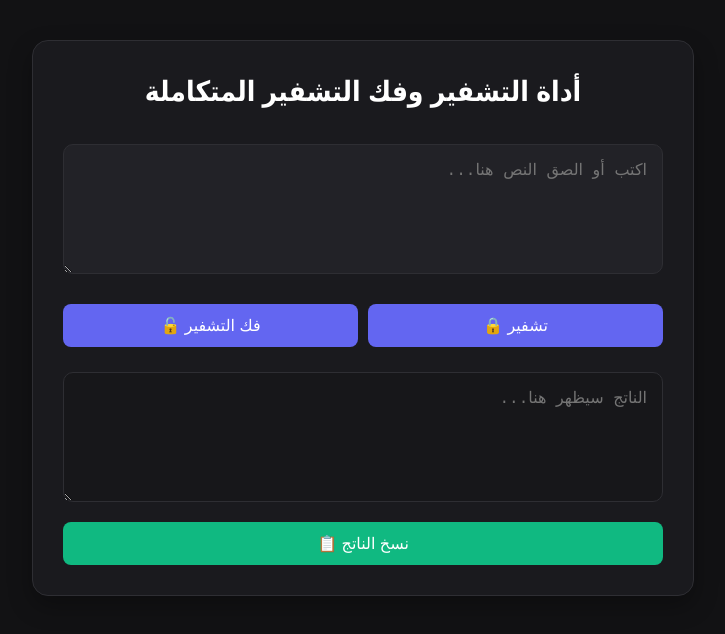
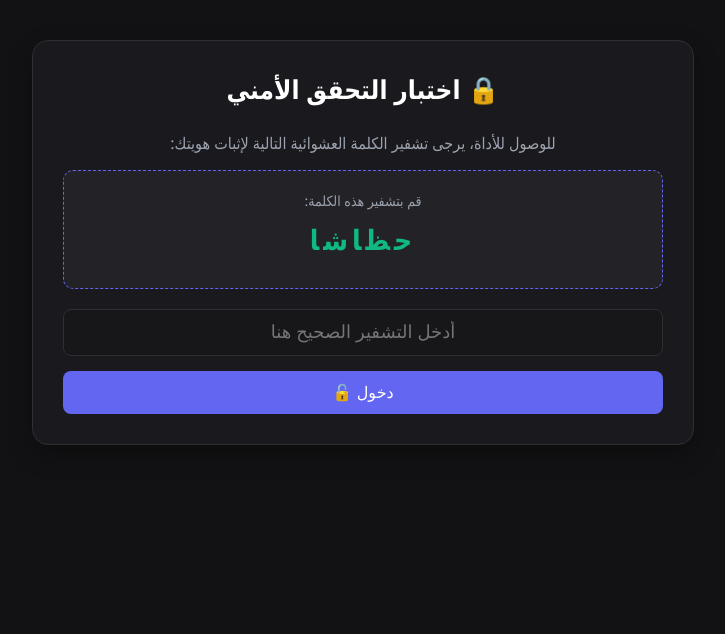
Before and after one commit to hamzaabuwarda2-sudo/Wan3zima, a plain HTML site: page index.html in a window 1280 px wide. Shown: the whole page, without its empty margins (277-1002 px from the left). Drawn offline with Linux system fonts and the light colour scheme.

Commit message:
Update index.html

```diff
--- a/index.html
+++ b/index.html
@@ -3,7 +3,7 @@
 <head>
 <meta charset="UTF-8">
 <meta name="viewport" content="width=device-width, initial-scale=1.0">
-<title>تشفير وفك تشفير متكامل</title>
+<title>نظام تشفير آمن</title>
 <style>
     :root {
         --bg-color: #121214;
@@ -13,6 +13,7 @@
         --text-color: #f3f4f6;
         --text-muted: #9ca3af;
         --border-color: #2e2e33;
+        --danger-color: #ef4444;
     }
 
     body {
@@ -37,9 +38,53 @@
     h2 {
         margin-top: 0;
         margin-bottom: 25px;
-        font-size: 28px;
+        font-size: 26px;
         font-weight: 600;
         color: #fff;
+    }
+
+    /* شاشة القفل */
+    #lock-screen {
+        display: block;
+    }
+
+    /* الأداة الرئيسية (مخفية في البداية) */
+    #main-tool {
+        display: none;
+    }
+
+    .quiz-box {
+        background: #222227;
+        padding: 20px;
+        border-radius: 10px;
+        margin-bottom: 20px;
+        border: 1px dashed var(--accent-color);
+    }
+
+    .random-word {
+        font-size: 28px;
+        font-weight: bold;
+        letter-spacing: 4px;
+        color: #10b981;
+        margin: 10px 0;
+    }
+
+    input[type="text"] {
+        width: 100%;
+        padding: 12px;
+        font-size: 18px;
+        background: #17171a;
+        border: 1px solid var(--border-color);
+        border-radius: 8px;
+        color: white;
+        text-align: center;
+        box-sizing: border-box;
+        margin-bottom: 15px;
+    }
+
+    input[type="text"]:focus {
+        outline: none;
+        border-color: var(--accent-color);
     }
 
     textarea {
@@ -106,11 +151,32 @@
     .btn-success:hover {
         background: #059669;
     }
+
+    #error-msg {
+        color: var(--danger-color);
+        margin-top: 10px;
+        font-weight: bold;
+        display: none;
+    }
 </style>
 </head>
 <body>
 
-<div class="container">
+<div id="lock-screen" class="container">
+    <h2>🔒 اختبار التحقق الأمني</h2>
+    <p style="color: var(--text-muted);">للوصول للأداة، يرجى تشفير الكلمة العشوائية التالية لإثبات هويتك:</p>
+
+    <div class="quiz-box">
+        <div style="font-size: 14px; color: var(--text-muted);">قم بتشفير هذه الكلمة:</div>
+        <div id="target-word" class="random-word">------</div>
+    </div>
+
+    <input type="text" id="auth-input" placeholder="أدخل التشفير الصحيح هنا" autocomplete="off">
+    <button class="btn-primary" style="width: 100%;" onclick="verifyAuth()">دخول 🔓</button>
+    <div id="error-msg">الترميز خاطئ! حاول مجدداً بكلمة أخرى.</div>
+</div>
+
+<div id="main-tool" class="container">
     <h2>أداة التشفير وفك التشفير المتكاملة</h2>
 
     <textarea id="input" placeholder="اكتب أو الصق النص هنا..."></textarea>
@@ -126,38 +192,19 @@
 </div>
 
 <script>
+// الخرائط الثابتة والمصححة بالكامل
 const baseMap = {
-    'ا': 'و', 'و': 'ا',
-    'ب': 'م', 'م': 'ب',
-    'ت': 'ث', 'ث': 'ت',
-    'د': 'ذ', 'ذ': 'د',
-    'ر': 'ز', 'ز': 'ر',
-    'س': 'ش', 'ش': 'س',
-    'ص': 'ض', 'ض': 'ص',
-    'ط': 'ظ', 'ظ': 'ط',
-    'ع': 'غ', 'غ': 'ع',
-    'ف': 'ق', 'ق': 'ف',
-    'ك': 'ڤ', 'ڤ': 'ك',
-    'ل': 'ن', 'ن': 'ل',
-
-    'ه': 'ه',
-    'ي': 'ي',
-    'ء': 'ء',
-    'ة': 'ة'
+    'ا': 'و', 'و': 'ا', 'ب': 'م', 'م': 'ب', 'ت': 'ث', 'ث': 'ت',
+    'د': 'ذ', 'ذ': 'د', 'ر': 'ز', 'ز': 'ر', 'س': 'ش', 'ش': 'س',
+    'ص': 'ض', 'ض': 'ص', 'ط': 'ظ', 'ظ': 'ط', 'ع': 'غ', 'غ': 'ع',
+    'ف': 'ق', 'ق': 'ف', 'ك': 'ڤ', 'ڤ': 'ك', 'ل': 'ن', 'ن': 'ل',
+    'ه': 'ه', 'ي': 'ي', 'ء': 'ء', 'ة': 'ة'
 };
 
-const encryptSpecial = {
-    'ح': 'خ',
-    'ج': 'ح',
-    'خ': 'ج'
-};
+const encryptSpecial = { 'ح': 'خ', 'ج': 'ح', 'خ': 'ج' };
+const decryptSpecial = { 'ح': 'ج', 'ج': 'خ', 'خ': 'ح' };
 
-const decryptSpecial = {
-    'ح': 'ج',
-    'ج': 'خ',
-    'خ': 'ح'
-};
-
+// دالة التشفير وفك التشفير الأساسية
 function convert(text, isEncrypt) {
     let result = "";
     const specialMap = isEncrypt ? encryptSpecial : decryptSpecial;
@@ -174,6 +221,58 @@ function convert(text, isEncrypt) {
     return result;
 }
 
+// منطق نظام الأمان العشوائي
+let currentSecretWord = "";
+let correctTranslation = "";
+
+function generateSecureQuiz() {
+    // قائمة الحروف المتاحة للتوليد العشوائي (باستثناء الحروف التي تبقى ثابتة لزيادة التحدي)
+    const letters = "ابتحخدرزسشصضطظعفقكلون";
+    let randomWord = "";
+
+    // تكوين كلمة عشوائية من 5 حروف
+    for (let i = 0; i < 5; i++) {
+        const randomIndex = Math.floor(Math.random() * letters.length);
+        randomWord += letters[randomIndex];
+    }
+
+    currentSecretWord = randomWord;
+    // حساب التشفير الصحيح للكلمة العشوائية خلف الكواليس
+    correctTranslation = convert(randomWord, true);
+
+    // عرض الكلمة للمستخدم
+    document.getElementById("target-word").innerText = randomWord;
+}
+
+function verifyAuth() {
+    const userAns = document.getElementById("auth-input").value.trim();
+    const errorElement = document.getElementById("error-msg");
+
+    if (userAns === correctTranslation) {
+        // إخفاء شاشة القفل وإظهار الأداة
+        document.getElementById("lock-screen").style.display = "none";
+        document.getElementById("main-tool").style.display = "block";
+    } else {
+        // إظهار رسالة خطأ وتوليد كلمة جديدة كعقوبة وتأمين إضافي
+        errorElement.style.display = "block";
+        document.getElementById("auth-input").value = "";
+        generateSecureQuiz();
+    }
+}
+
+// تشغيل نظام الأمان فور فتح الصفحة
+window.onload = function() {
+    generateSecureQuiz();
+
+    // تفعيل الدخول عبر زر Enter في الكيبورد لتسهيل الاستخدام
+    document.getElementById("auth-input").addEventListener("keyup", function(event) {
+        if (event.key === "Enter") {
+            verifyAuth();
+        }
+    });
+};
+
+// عمليات الأداة الرئيسية
 function process(isEncrypt) {
     const inputVal = document.getElementById("input").value;
     document.getElementById("output").value = convert(inputVal, isEncrypt);
```
